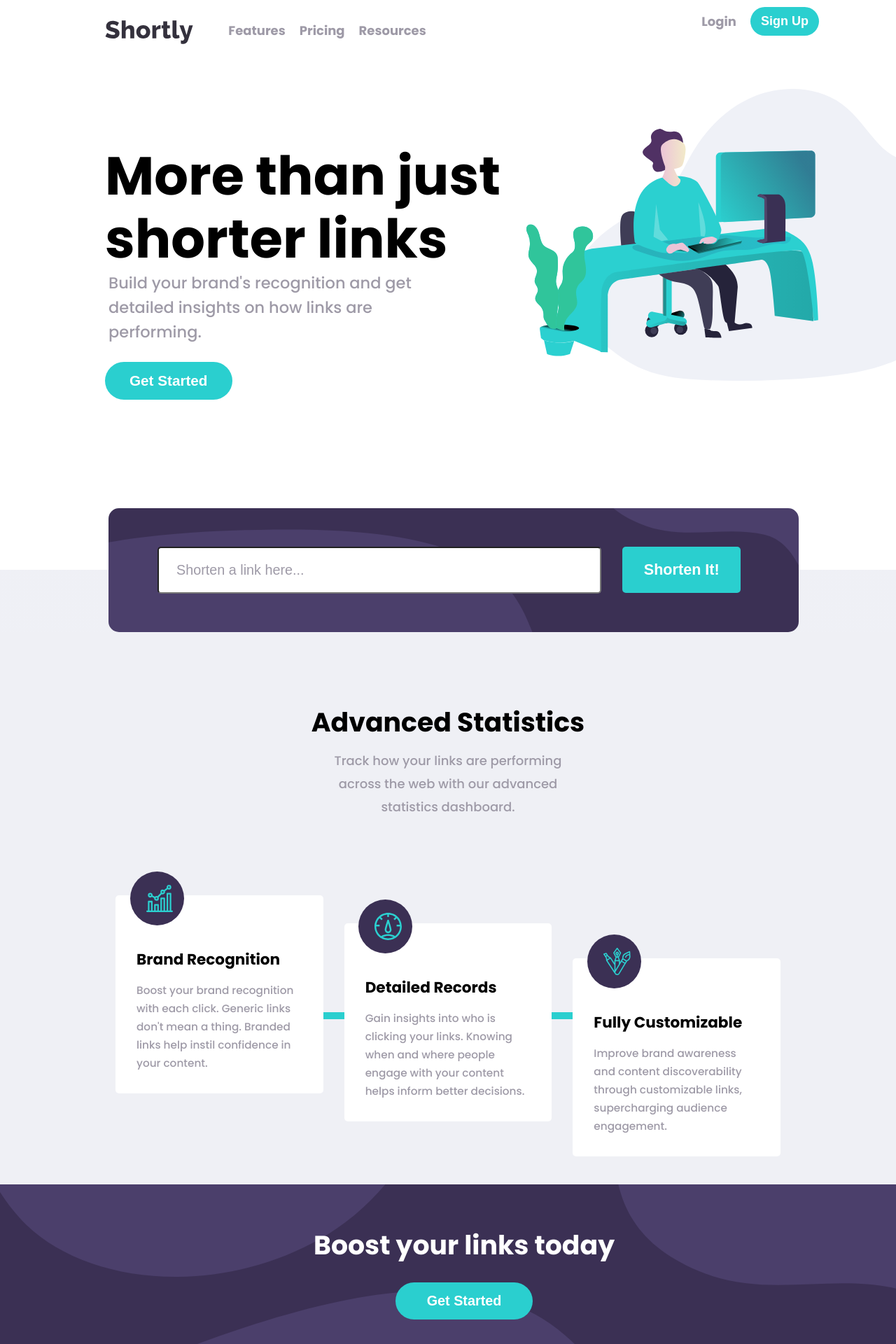
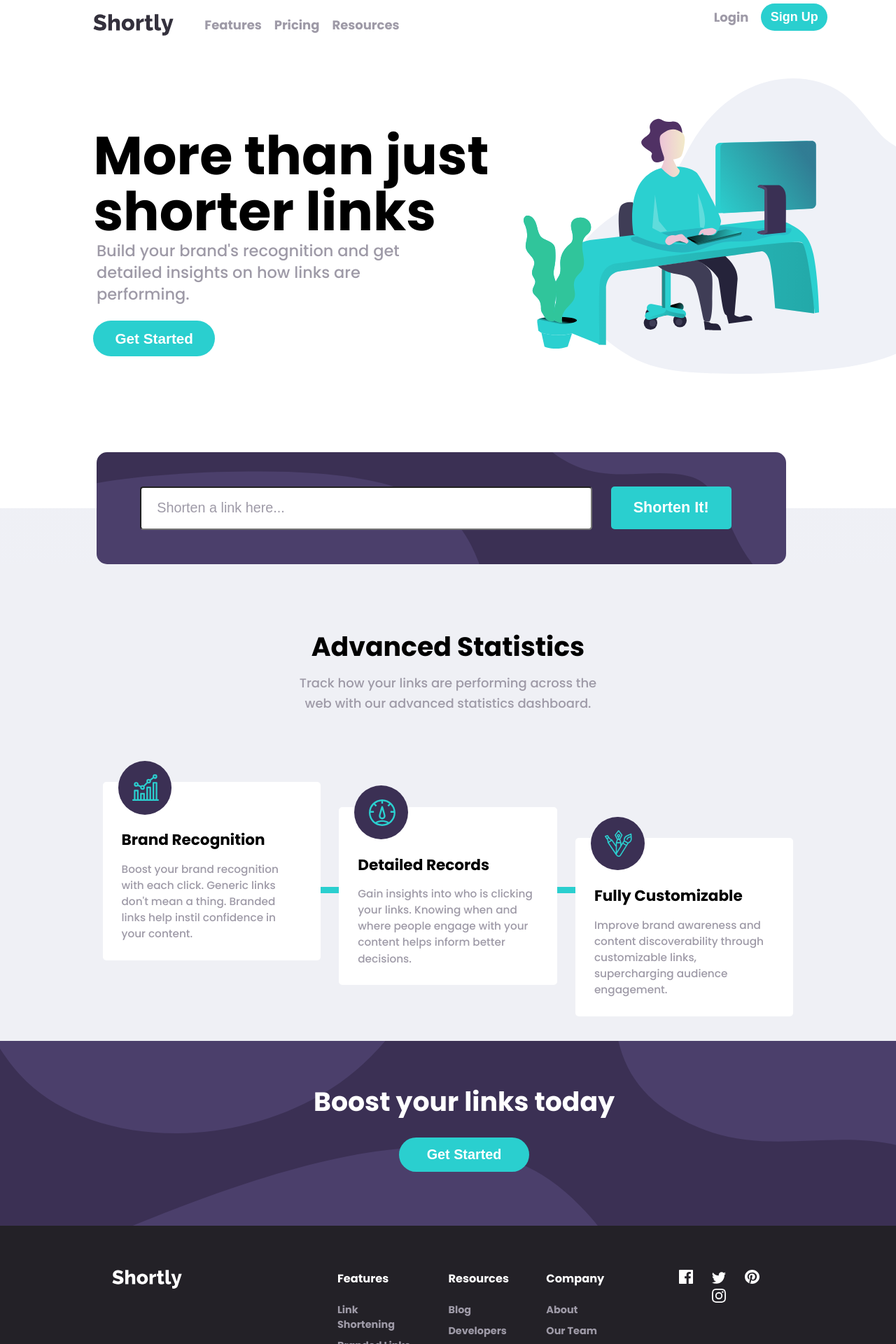
Before and after one commit to IanMFraser/frontend-mentor-url-shortening-api-landing-page, a React (Create React App) app: page / in a window 1280 px wide. Shown: the part 40-1960 px from the top of the page at 70% size. Built offline with nearby package versions, Linux system fonts and the light colour scheme.

Commit message:
absolute to responsive units

```diff
--- a/src/App.css
+++ b/src/App.css
@@ -29,7 +29,7 @@ button:hover {
 
 li {
   list-style-type: none;
-  margin: 10px 10px;
+  margin: 0.56rem 0.56rem;
   padding: 0;
   color: hsl(257, 7%, 63%);
   font-size: 0.9rem;
@@ -49,7 +49,6 @@ p {
   color:hsl(257, 7%, 63%)
 }
 
-@media only screen and (min-width: 320px){
 
 .App {
   position: relative;
@@ -64,13 +63,13 @@ p {
   justify-content: space-between;
   width: 100vw;
   position: relative;
-    padding: 50px 25px;
+  padding: 2.7rem 1.38rem;
 }
 
 .logo-container {
   width: 175px;
   height: 50px;
-    padding-top: 5px;
+  padding-top: 0.278rem;
 }
 
   .logo {
@@ -81,29 +80,28 @@ p {
   .fa-icon {
     font-size: 1.7em;
     cursor: pointer;
-    margin-top: 5px;
+    margin-top: 0.278rem;
   }
 
   .navigation {
     display: none;
     position: absolute;
     width: 90%;
-    height: 370%;
+    height: auto;
     background-color: hsl(257, 27%, 26%);
     border-radius: 10px;
-    bottom: -370%;
-    padding: 30px 0;
+    top: 95%;
+    padding: 1.67rem 0;
     z-index: 2;
   }
 
   .navigation ul {
     text-align: center;
-    padding: 0 30px;
   }
 
   .navigation ul li {
-    font-size: 1.4em;
-    padding: 15px 5px;
+    font-size: 1.25em;
+    padding: 0.4rem 0;
   }
 
   .navigation ul li a {
@@ -112,12 +110,11 @@ p {
 
   .right {
     border-top: 1px solid hsl(257, 7%, 63%);
-    margin-top: 35px;
-    padding: 25px 0;
+    padding: 1.12rem 0 0 0;
   }
 
   .sign-up-button {
-    padding: 15px 130px;
+    padding: 0.834rem 7.2rem;
     font-size: 1em;
     border-radius: 50px;
   }
@@ -129,7 +126,7 @@ p {
 
   .hero-img {
     width: 145vw;
-    padding: 0 35px
+    padding: 0 1.94rem;
   }
 
   .hero-img img {
@@ -138,31 +135,31 @@ p {
   }
 
   .hero-info {
-    margin: 80px 25px;
+    margin: 4.45rem 1.38rem;
     text-align: center;
   }
 
   .hero-info h1{
     font-size: 3.3em;
-    line-height: 70px;
+    line-height: 3.89rem;
   }
 
   .hero-info p {
-    margin: 25px 5px;
+    margin: 1.38rem 0.278rem;
     font-size: 1.5em;
-    line-height: 45px;
+    line-height: 2.5rem;
   }
 
   .hero-button {
-    margin: 15px 0;
+    margin: 0.834rem 0;
     font-size: 1.65em;
     font-weight: 700;
-    padding: 20px 60px;
+    padding: 1.12rem 3.33rem;
     border-radius: 50px;
   }
 
   .link-form-container {
-    margin-top: 50px;
+    margin-top: 2.7rem;
     background: linear-gradient(180deg, white 50%, hsl(230, 25%, 95%) 50%);
   }
 
@@ -172,15 +169,15 @@ p {
     background-repeat: no-repeat;
     background-color: hsl(257, 27%, 26%);
     width: 90%;
-    padding: 15px 30px;
-    margin-left: 25px;
+    padding: 0.834rem 1.67rem;
+    margin-left: 1.389rem;
     border-radius: 15px;
   }
 
   .form-input {
     width: 100%;
-    padding: 25px 25px;
-    margin: 20px 0;
+    padding: 1.389rem;
+    margin: 1.12rem 0;
     border-radius: 5px;
     font-size: 1.1em;
   }
@@ -188,8 +185,8 @@ p {
   .form-submit-button {
     width: 100%;
     font-size: 1.3em;
-    padding: 25px 0px;
-    margin: 20px 0;
+    padding: 1.389rem 0;
+    margin: 1.12rem 0;
     border-radius: 5px;
   }
 
@@ -209,7 +206,7 @@ p {
     text-align: left;
     width: 90%;
     background-color:white;
-    margin: 10px 25px;
+    margin: 0.56rem 1.39rem;
     border-radius: 10px;
     font-size: 1.7em;
     font-weight: 500;
@@ -218,12 +215,12 @@ p {
   .link-card p {
     color:black;
     border-bottom: 1px solid hsl(230, 25%, 95%);
-    padding: 10px 20px;
-    margin: 5px 0;
+    padding: 0.56rem 1.12rem;
+    margin: 0.278rem 0;
   }
 
   .copy-link p {
-    margin: 5px 0;
+    margin: 0.278rem 0;
     color: hsl(180, 66%, 49%);
     border-bottom: none
   }
@@ -231,9 +228,9 @@ p {
   .copy-link-button {
     font-size: 1em;
     width: 90%;
-    padding: 15px 50px;
+    padding: 0.834rem 2.77rem;
     border-radius: 10px;
-    margin: 0 20px 20px 20px;
+    margin: 0 1.12rem 1.12rem 1.12rem;
   }
 
   .info {
@@ -242,30 +239,30 @@ p {
   }
 
   .info-title {
-    margin: 100px 10px;
+    margin: 5.55rem 0.56rem;
   }
 
   .info-title h1 {
     font-size: 2.2em;
-    margin: 25px 0;
+    margin: 1.389rem 0;
   }
 
   .info-title p {
     font-size: 1.3em;
-    line-height: 43px;
+    line-height: 2.389rem;
   }
 
   .info-cards {
     display: flex;
     flex-direction: column;
     justify-content: space-between;
-    margin: 30px 0;
+    margin: 1.67rem 0;
     position: relative;
   }
 
   .info-card {
-    margin: 75px 25px;
-    padding: 80px 30px 80px 30px;
+    margin: 4.167rem 1.389rem;
+    padding: 4.45rem 1.67rem;
     background-color: white;
     border-radius: 10px;
     position: relative;
@@ -274,12 +271,12 @@ p {
 
   .info-card h2 {
     font-size: 1.8em;
-    margin: 25px 0;
+    margin: 1.39rem 0;
   }
 
   .info-card p {
-    font-size:1.25em;
-    line-height: 35px;
+    font-size: 1.25em;
+    line-height: 1.94rem;
   }
 
   .card-icon {
@@ -316,7 +313,7 @@ p {
     height: 59vh;
     text-align: center;
     position: relative;
-    padding: 0 25px;
+    padding: 0 1.389rem;
   }
 
   .call-to-action-content {
@@ -330,9 +327,9 @@ p {
   }
 
   .started-button {
-    margin: 25px;
-    font-size:1.5em;
-    padding: 25px 65px;
+    margin: 1.389rem;
+    font-size: 1.5em;
+    padding: 1.389rem 3.61rem;
     border-radius: 50px;
   }
 
@@ -344,12 +341,12 @@ p {
     flex-direction: column;
     align-items: center;
     text-align: center;
-    padding: 70px 0px;
+    padding: 3.89rem 0;
   }
 
   .footer-logo {
     width: 30%;
-    margin: 10px 0;
+    margin: 0.56rem 0;
   }
 
   .footer-logo img {
@@ -363,20 +360,20 @@ p {
   }
 
   .footer-links-col {
-    margin: 50px 0;
+    margin: 2.78rem 0;
   }
 
   .footer-links-col h6 {
     font-size: 1.3em;
-    margin: 50px 0 40px 0;
+    margin: 2.78rem 0 2.23rem 0;
   }
 
   .footer-links-col ul {
-    margin: 10px 0;
+    margin: 0.56rem 0;
   }
 
   .footer-links-col ul li {
-    padding: 5px;
+    padding: 0.278rem;
     font-size: 1.2em;
   }
 
@@ -385,17 +382,15 @@ p {
   }
 
   .footer-icons {
-    margin-top: 20px;
+    margin-top: 1.12rem;
   }
 
   .footer-icons a {
-    margin: 0 15px;
+    margin: 0 0.834rem;
   }
 
   .footer-icons a img {
     width: 6%;
-  }
-
   }
 
 @media only screen and (min-width: 750px) {
@@ -403,12 +398,12 @@ p {
   .header {
     justify-content: flex-start;
     align-items: center;
-    padding: 50px 150px;
+    padding: 2.78rem 8.34rem;
   }
 
   .logo-container {
-    width: 145px;
-    padding: 10px 0;
+    width: 8.05rem;
+    padding: 0.56rem 0;
   }
 
   .fa-icon {
@@ -424,7 +419,7 @@ p {
     width: 100%;
     height: 100%;
     background-color: white;
-    border-radius: 0px;
+    border-radius: 0;
     padding: 0;
     z-index: 0;
   }
@@ -437,7 +432,7 @@ p {
   .nav-sections {
     display:flex;
     align-items: center;
-    margin-left: 30px;
+    margin-left: 1.67rem;
   }
 
   .navigation ul li {
@@ -455,16 +450,16 @@ p {
 
   .right {
     position: absolute;
-    right: 100px;
+    right: 5.56rem;
     border-top: 0;
     margin-top: 0;
     padding: 0;
-    top: 40px;
+    top: 2.23rem;
   }
 
   .sign-up-button {
-    border-radius: 50px;
-    padding: 10px 15px;
+    border-radius: 2.78rem;
+    padding: 0.56rem 0.834rem;
     font-size: 1em;
   }
 
@@ -475,7 +470,7 @@ p {
 
   .hero-img {
     width: 55%;
-    padding: 0 35px;
+    padding: 0 1.94rem;
     position: absolute;
     right: -11%;
   }
@@ -486,28 +481,28 @@ p {
   }
 
   .hero-info {
-    margin: 80px 150px;
+    margin: 4.45rem 8.34rem;
     text-align: left;
     width: 50%;
   }
 
   .hero-info h1{
     font-size: 4.25em;
-    line-height: 90px;
+    line-height: 5rem;
   }
 
   .hero-info p {
-    margin: 0px 5px;
+    margin: 0 0.278rem;
     font-size: 1.25em;
-    line-height: 35px;
+    line-height: 1.94rem;
     width: 80%;
   }
 
   .hero-button {
-    margin: 25px 0;
+    margin: 1.389rem 0;
     font-size: 1.15em;
     font-weight: 700;
-    padding: 15px 35px;
+    padding: 0.834rem 1.94rem;
     border-radius: 50px;
   }
 
@@ -517,31 +512,24 @@ p {
     background-repeat: no-repeat;
     background-color: hsl(257, 27%, 26%);
     width: 77%;
-    padding: 35px 70px;
-    margin-left: 155px;
+    padding: 1.94rem 3.89rem;
+    margin-left: 8.611rem;
     border-radius: 15px;
   }
 
-  /* .link-form form {
-    display: flex;
-    flex-direction: row;
-    justify-content: flex-start;
-    align-content: center;
-  } */
-
   .form-input {
     width: 75%;
-    padding: 20px 25px;
-    margin: 20px 0;
-    border-radius: 5px;
+    padding: 1.12rem 1.389rem;
+    margin: 1.12rem 0;
+    border-radius: 0.278rem;
     font-size: 1.1em;
   }
 
   .form-submit-button {
     width: 20%;
     font-size: 1.2em;
-    padding: 20px 0px;
-    margin: 20px 0px 20px 30px;
+    padding: 1.12rem 0;
+    margin: 1.12rem 0 1.12rem 1.67rem;
     border-radius: 5px;
   }
 
@@ -553,8 +541,8 @@ p {
     text-align: left;
     width: 78%;
     background-color:white;
-    padding: 10px 40px;
-    margin: 0px 145px;
+    padding: 0.56rem 2.23rem;
+    margin: 0 8.056rem;
     border-radius: 5px;
     font-size: 1.4em;
     font-weight: 500;
@@ -563,8 +551,8 @@ p {
   .link-card p {
     color:black;
     border-bottom: 0;
-    padding: 10px 20px;
-    margin: 5px 0;
+    padding: 0.56rem 1.12rem;
+    margin: 0.278rem 0;
   }
 
   .copy-link {
@@ -572,31 +560,31 @@ p {
   }
 
   .copy-link p {
-    margin: 0px 5px;
+    margin: 0 0.278rem;
     color: hsl(180, 66%, 49%);
     border-bottom: none
   }
 
   .copy-link-button {
     font-size: 0.7em;
-    padding: 0px 25px;
+    padding: 0 1.389rem;
     border-radius: 5px;
     margin: 0;
   }
 
   .info {
-    padding: 0 150px
+    padding: 0 8.34rem
   }
   .info-title h1 {
     font-size: 2.1em;
-    margin: 10px 0;
+    margin: 0.56rem 0;
   }
 
   .info-title p {
     font-size: 1em;
-    line-height: 33px;
+    line-height: 1.83rem;
     width: 100%;
-    padding: 0 300px;
+    padding: 0 16.67rem;
   }
 
   .info-cards {
@@ -604,13 +592,13 @@ p {
     display: flex;
     flex-direction: row;
     justify-content: space-between;
-    margin: 30px 0;
+    margin: 1.67rem 0;
     position: relative;
   }
 
   .info-card {
-    margin: 10px 15px;
-    padding: 60px 30px 30px 30px;
+    margin: 0.56rem 0.834rem;
+    padding: 3.3rem 1.67rem 1.67rem 1.67rem;
     background-color: white;
     width: 100%;
     height: 100%;
@@ -621,21 +609,21 @@ p {
   }
 
   .info-card:nth-child(2){
-    margin-top: 50px;
+    margin-top: 2.78rem;
   }
 
   .info-card:nth-child(3){
-    margin-top: 100px;
+    margin-top: 5.55rem;
   }
 
   .info-card h2 {
     font-size: 1.2em;
-    margin: 15px 0;
+    margin: 0.834rem 0;
   }
 
   .info-card p {
     font-size: 0.85em;
-    line-height: 26px;
+    line-height: 1.44rem;
   }
 
   .card-icon {
@@ -650,13 +638,13 @@ p {
 
   .card-icon>img {
     margin-top: 25%;
-    margin-left: 23px;
+    margin-left: 1.27rem;
     width: 50%;
   }
 
   .green-bar {
     background-color: hsl(180, 66%, 49%);
-    height: 10px;
+    height: 0.56rem;
     width: 51%;
     position: absolute;
     left: 30%;
@@ -682,9 +670,9 @@ p {
   }
 
   .started-button {
-    margin: 25px;
+    margin: 1.389rem;
     font-size: 1.1em;
-    padding: 15px 45px;
+    padding: 0.834rem 2.5rem;
     border-radius: 50px;
   }
 
@@ -693,13 +681,13 @@ p {
     flex-direction: row;
     align-items: stretch;
     justify-content: space-between;
-    padding: 60px 180px;
+    padding: 3.33rem 10rem;
     height: 35vh
   }
 
   .footer-logo {
     width: 20%;
-    margin: 10px 0;
+    margin: 0.56rem 0;
   }
 
   .footer-logo img {
@@ -711,11 +699,11 @@ p {
   .footer-links {
     display: flex;
     justify-content: space-around;
-    margin-left: 220px;
+    margin-left: 12.22rem;
   }
 
   .footer-links-col {
-    margin: 10px 30px;
+    margin: 0.56rem 1.67rem;
     text-align: left;
     display: flex;
     flex-direction: column;
@@ -723,16 +711,16 @@ p {
 
   .footer-links-col h6 {
     font-size: 0.9em;
-    margin: 0px 0 10px 0;
+    margin: 0 0 0.56rem 0;
   }
 
   .footer-links-col ul {
-    margin: 5px 0;
+    margin: 0.278rem 0;
   }
 
   .footer-links-col ul li {
     padding: 0;
-    margin: 10px 0;
+    margin: 0.56rem 0;
     font-size: 0.8em;
   }
 
@@ -740,12 +728,12 @@ p {
     color:hsl(180, 66%, 49%);
   }
   .footer-icons {
-    margin-top: 10px;
-    margin-left: 50px
+    margin-top: 0.56rem;
+    margin-left: 2.78rem;
   }
 
   .footer-icons a {
-    margin: 0 15px;
+    margin: 0 0.834rem;
   }
 
   .footer-icons a:hover {
```
Lines whose indentation alone changed are shown as unchanged.
